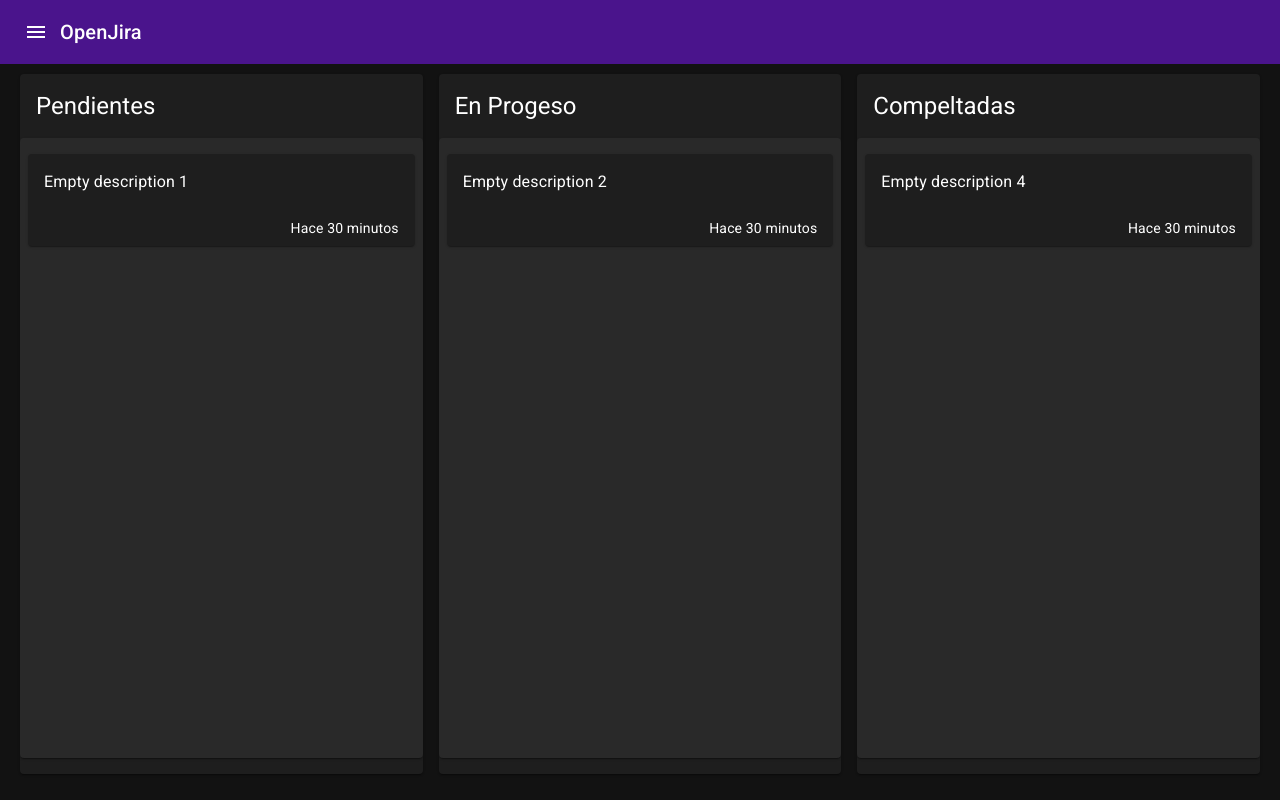
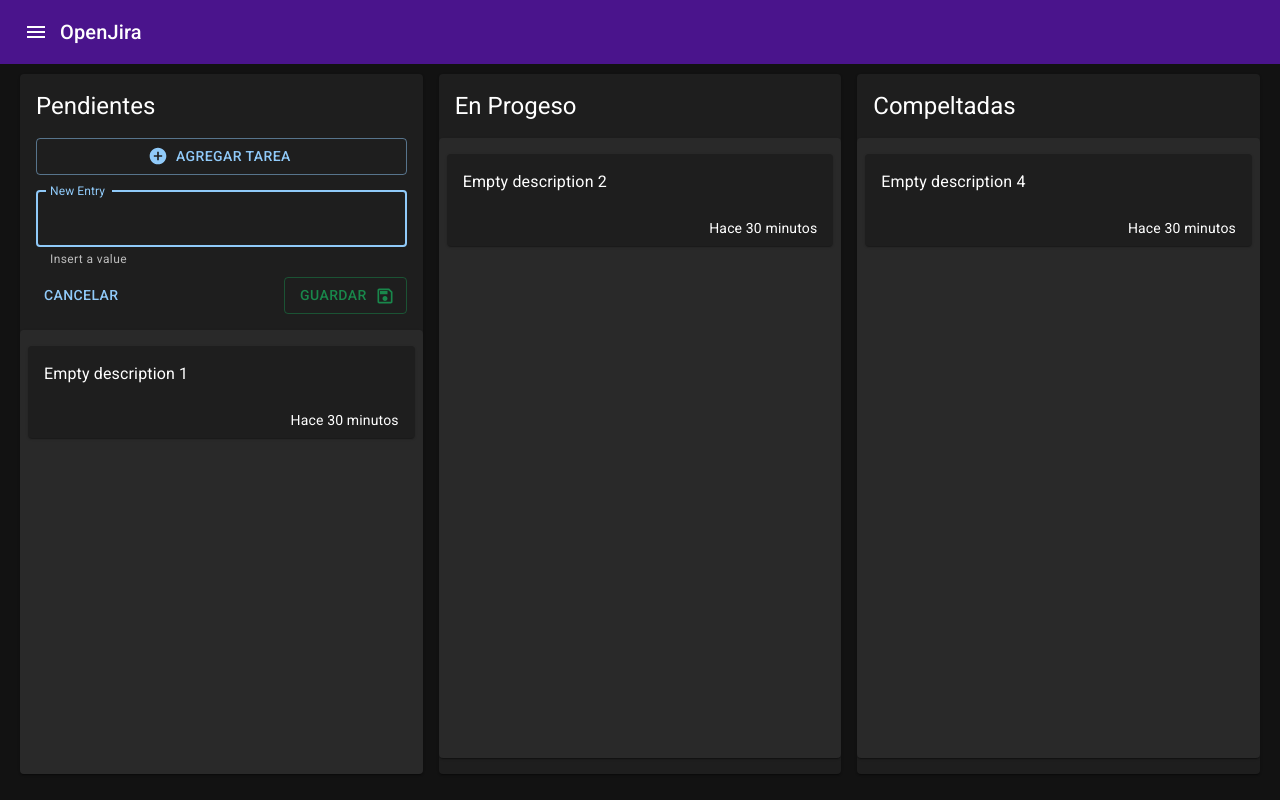
Before and after one commit to jorgejimenez98/nextjs-open-jira, a Next.js app: page / in a window 1280 px wide. Built offline with nearby package versions, Linux system fonts and the light colour scheme.

Commit message:
add new entry design

```diff
--- /dev/null
+++ b/components/ui/NewEntry.tsx
@@ -0,0 +1,45 @@
+import { AddCircleOutlined, SaveOutlined } from '@mui/icons-material'
+import { Button, Box, TextField } from '@mui/material'
+import React from 'react'
+
+const NewEntry: React.FC = () => {
+  return <>
+
+   <Box sx={{ marginBottom: 2, paddingX: 2 }}>
+        <Button
+            startIcon={<AddCircleOutlined />}
+            fullWidth
+            variant='outlined'
+        >
+            Agregar tarea
+        </Button>
+
+        <TextField
+            fullWidth
+            sx={{ marginTop: 2, marginBottom: 1 }}
+            placeholder={'Write here...'}
+            multiline
+            autoFocus
+            label='New Entry'
+            helperText='Insert a value'
+        />
+
+        <Box display={'flex'} justifyContent='space-between'>
+            <Button
+                variant='text'
+            >
+                Cancelar
+            </Button>
+            <Button
+                variant='outlined'
+                color='secondary'
+                endIcon={<SaveOutlined />}
+            >
+                Guardar
+            </Button>
+        </Box>
+   </Box>
+  </>
+}
+
+export default NewEntry
--- a/components/ui/index.ts
+++ b/components/ui/index.ts
@@ -2,3 +2,4 @@
 export { default as Navbar } from "./Navbar"
 export { default as EntryList } from './EntryList'
 export { default as EntryCard } from './EntryCard'
+export { default as NewEntry } from './NewEntry'
--- a/pages/index.tsx
+++ b/pages/index.tsx
@@ -2,7 +2,7 @@
 import { NextPage } from 'next'
 import { Layout } from '../components/layouts'
 import { Card, CardHeader, Grid } from '@mui/material'
-import { EntryList } from '../components/ui'
+import { EntryList, NewEntry } from '../components/ui'
 
 const HomePage: NextPage = () => {
 
@@ -12,6 +12,7 @@
         <Card sx={{ height: 'calc(100vh - 100px)'}}>
           <CardHeader title={'Pendientes'} />
           {/* Agregar una nueva entrada */}
+          <NewEntry />
           {/* Listado de las Entradas */}
           <EntryList status='PENDING'/>
         </Card>
```
